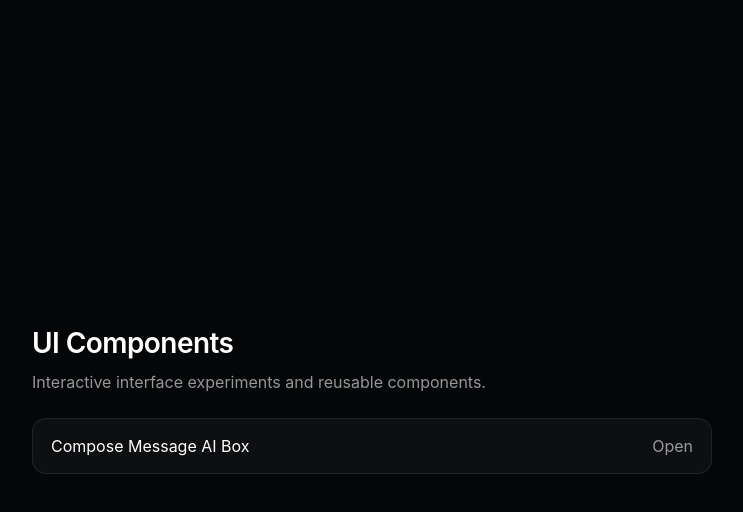
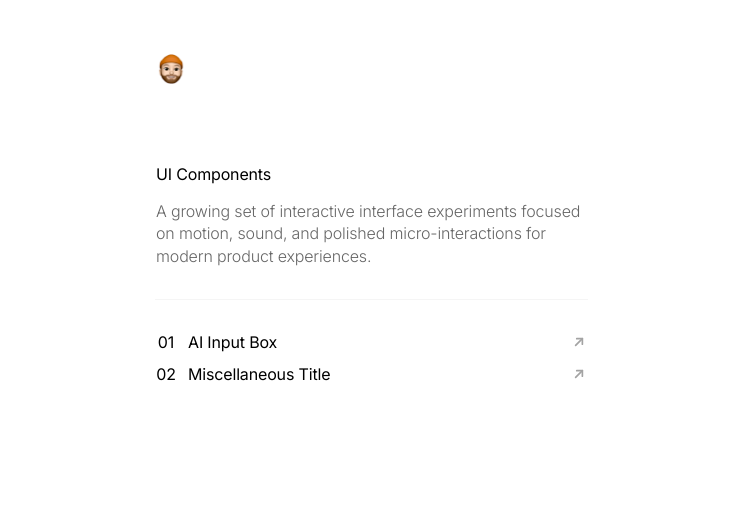
Before and after one commit to aaaronvale/ui-components, a plain HTML site: page index.html in a window 1280 px wide. Shown: the whole page, without its empty margins (268-1011 px from the left). Drawn offline with Linux system fonts and the light colour scheme.

Commit message:
Update UI components

```diff
--- a/index.html
+++ b/index.html
@@ -4,88 +4,241 @@
     <meta charset="UTF-8" />
     <meta name="viewport" content="width=device-width, initial-scale=1.0" />
     <title>Aaron Vale UI Components</title>
+    <link rel="preconnect" href="https://fonts.googleapis.com" />
+    <link rel="preconnect" href="https://fonts.gstatic.com" crossorigin />
+    <link href="https://fonts.googleapis.com/css2?family=Inter:wght@300;400&display=swap" rel="stylesheet" />
     <style>
-      :root {
-        color-scheme: dark;
-        --bg: #050608;
-        --panel: rgba(255, 255, 255, 0.04);
-        --panel-border: rgba(255, 255, 255, 0.08);
-        --text: #ffffff;
-        --muted: rgba(255, 255, 255, 0.58);
-      }
-
       * {
         box-sizing: border-box;
       }
 
+      html,
       body {
-        min-height: 100vh;
+        min-height: 100%;
         margin: 0;
+      }
+
+      body {
+        background: #ffffff;
+        color: #000000;
+        font-family: "Inter", system-ui, sans-serif;
+        font-synthesis: none;
+        -moz-osx-font-smoothing: grayscale;
+        -webkit-font-smoothing: antialiased;
+      }
+
+      main {
+        width: min(432px, calc(100vw - 48px));
+        margin: 0 auto;
+        padding-top: 54px;
+      }
+
+      .intro {
+        display: flex;
+        flex-direction: column;
+        gap: 16px;
+        width: 100%;
+      }
+
+      .avatar {
+        display: block;
+        height: 30px;
+        width: auto;
+        margin: 0 0 80px;
+      }
+
+      h1 {
+        width: fit-content;
+        margin: 0;
+        color: #000000;
+        font-size: 16px;
+        line-height: 20px;
+        font-weight: 400;
+        letter-spacing: -0.01em;
+      }
+
+      .summary {
+        width: 100%;
+        margin: 0;
+        color: rgba(0, 0, 0, 0.6);
+        font-size: 16px;
+        line-height: 140%;
+        font-weight: 300;
+        letter-spacing: -0.01em;
+      }
+
+      .divider {
+        width: calc(100% + 1px);
+        height: 1px;
+        margin: 32px 0 32px -1px;
+        background: rgba(0, 0, 0, 0.04);
+      }
+
+      .component-list {
+        display: flex;
+        flex-direction: column;
+        gap: 12px;
+        width: 100%;
+      }
+
+      .component-row {
+        width: 100%;
+        display: flex;
+        align-items: center;
+        justify-content: space-between;
+        gap: 180px;
+        color: #000000;
+        text-decoration: none;
+      }
+
+      .component-name {
+        display: flex;
+        align-items: flex-start;
+        gap: 12px;
+        min-width: 0;
+      }
+
+      .component-number {
+        width: 20px;
+        flex: 0 0 20px;
+        display: flex;
+        justify-content: center;
+        color: #000000;
+        font-size: 16px;
+        line-height: 20px;
+        font-weight: 400;
+        letter-spacing: -0.01em;
+        text-align: center;
+      }
+
+      .component-title {
+        width: fit-content;
+        flex: 0 0 auto;
+        color: #000000;
+        font-size: 16px;
+        line-height: 20px;
+        font-weight: 400;
+        letter-spacing: -0.01em;
+      }
+
+      .component-action {
+        width: 18px;
+        height: 18px;
         display: flex;
         align-items: center;
         justify-content: center;
-        padding: 32px;
-        background: var(--bg);
-        color: var(--text);
-        font-family: "SF Pro Text", -apple-system, BlinkMacSystemFont, "Segoe UI", sans-serif;
+        flex: 0 0 auto;
+        color: #a3a3a3;
       }
 
-      main {
-        width: min(680px, 100%);
+      .component-action svg {
+        width: 18px;
+        height: 18px;
+        fill: none;
+        stroke: currentColor;
+        stroke-width: 1.5;
+        stroke-linecap: round;
+        stroke-linejoin: round;
       }
 
-      h1 {
-        margin: 0 0 10px;
-        font-size: 28px;
-        line-height: 34px;
-        font-weight: 600;
-        letter-spacing: -0.02em;
+      .component-number,
+      .component-title,
+      .component-action {
+        transition: color 180ms ease;
       }
 
-      p {
-        margin: 0 0 24px;
-        color: var(--muted);
-        font-size: 16px;
-        line-height: 24px;
+      .component-row:hover .component-number,
+      .component-row:hover .component-title,
+      .component-row:hover .component-action {
+        color: #0287f2;
       }
 
-      a {
-        min-height: 56px;
-        display: flex;
-        align-items: center;
-        justify-content: space-between;
-        gap: 20px;
-        padding: 16px 18px;
-        border: 1px solid var(--panel-border);
-        border-radius: 14px;
-        background: var(--panel);
-        color: var(--text);
-        text-decoration: none;
-        transition:
-          background-color 180ms ease,
-          border-color 180ms ease,
-          transform 180ms ease;
+      .component-row:hover .component-action {
+        animation: row-arrow-shake 560ms cubic-bezier(0.25, 1, 0.5, 1);
       }
 
-      a:hover {
-        background: rgba(255, 255, 255, 0.07);
-        border-color: rgba(255, 255, 255, 0.14);
-        transform: translateY(-1px);
+      @keyframes row-arrow-shake {
+        0% {
+          transform: translateX(0) rotate(0deg) scale(1);
+        }
+
+        18% {
+          transform: translateX(-1px) rotate(-7deg) scale(1.025);
+        }
+
+        40% {
+          transform: translateX(1px) rotate(6deg) scale(1.025);
+        }
+
+        62% {
+          transform: translateX(-0.5px) rotate(-3.5deg) scale(1.012);
+        }
+
+        82% {
+          transform: translateX(0.35px) rotate(2deg) scale(1.006);
+        }
+
+        100% {
+          transform: translateX(0) rotate(0deg) scale(1);
+        }
       }
 
-      span {
-        color: var(--muted);
+      @media (max-width: 560px) {
+        main {
+          width: calc(100vw - 40px);
+          margin: 0 20px;
+          padding-top: 40px;
+        }
+
+        .divider {
+          margin-top: 44px;
+        }
+
+        .component-row {
+          gap: 24px;
+        }
       }
     </style>
   </head>
   <body>
     <main>
-      <h1>UI Components</h1>
-      <p>Interactive interface experiments and reusable components.</p>
-      <a href="./compose-ai-box/">
-        Compose Message AI Box
-        <span>Open</span>
-      </a>
+      <img class="avatar" src="./assets/aaronvale-favicon.png" alt="" aria-hidden="true" />
+      <section class="intro" aria-labelledby="page-title">
+        <h1 id="page-title">UI Components</h1>
+        <p class="summary">
+          A growing set of interactive interface experiments focused on motion, sound,
+          and polished micro-interactions for modern product experiences.
+        </p>
+      </section>
+
+      <div class="divider" aria-hidden="true"></div>
+
+      <nav class="component-list" aria-label="UI components">
+        <a class="component-row" href="./compose-ai-box/">
+          <span class="component-name">
+            <span class="component-number">01</span>
+            <span class="component-title">AI Input Box</span>
+          </span>
+          <span class="component-action" aria-label="Open">
+            <svg viewBox="0 0 16 16" aria-hidden="true">
+              <path d="M5 11 11 5" />
+              <path d="M6 5h5v5" />
+            </svg>
+          </span>
+        </a>
+        <a class="component-row" href="#" aria-disabled="true">
+          <span class="component-name">
+            <span class="component-number">02</span>
+            <span class="component-title">Miscellaneous Title</span>
+          </span>
+          <span class="component-action" aria-label="Open">
+            <svg viewBox="0 0 16 16" aria-hidden="true">
+              <path d="M5 11 11 5" />
+              <path d="M6 5h5v5" />
+            </svg>
+          </span>
+        </a>
+      </nav>
     </main>
   </body>
 </html>
```
Also changed, not shown: compose-ai-box/index.html (+7 -0 lines), compose-ai-box/styles.css (+62 -0 lines), assets/aaronvale-favicon.png (added).
